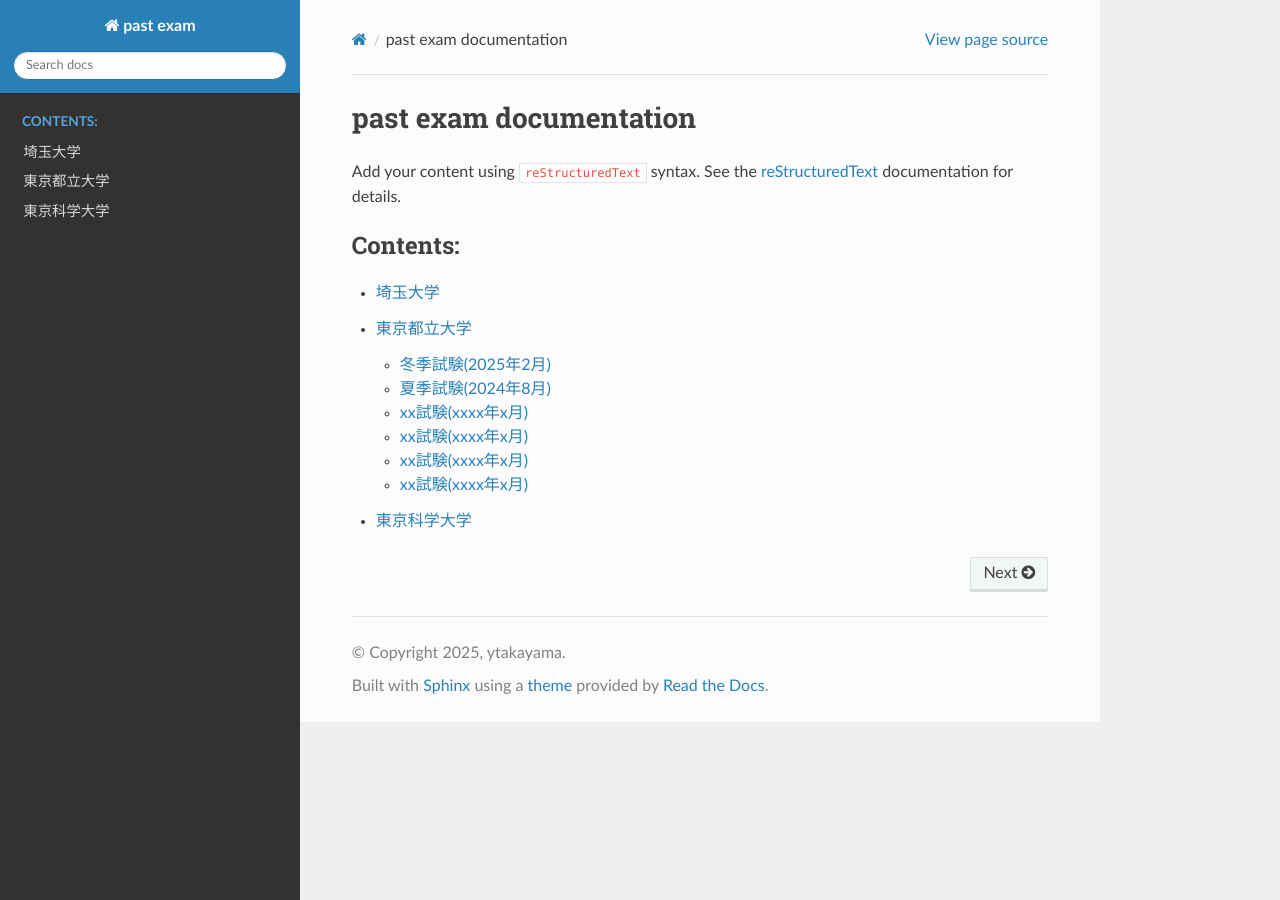
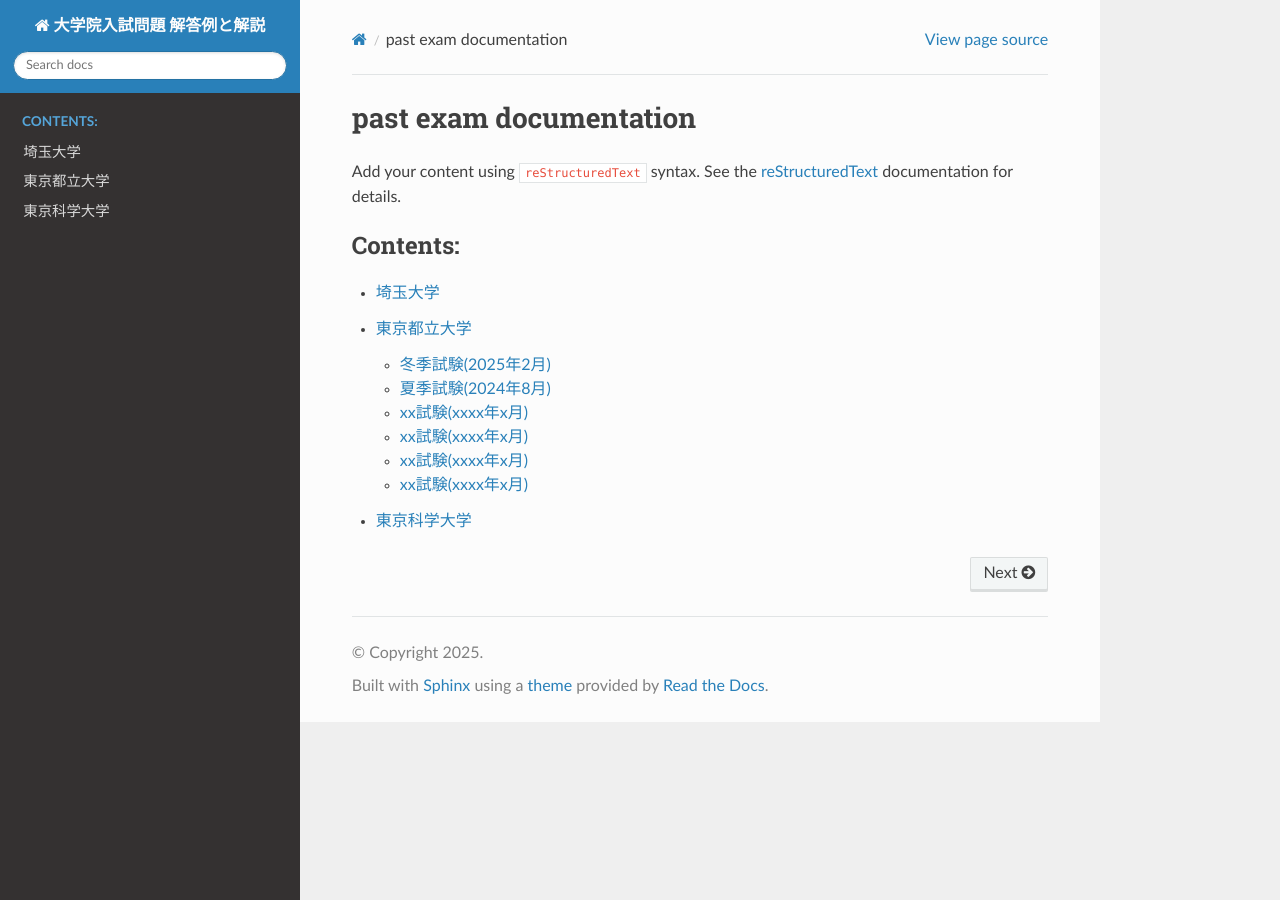
Before and after one commit to s13rp041/exercise, a Sphinx documentation site: the page built from docs/source/index.rst, in a window 1280 px wide. Built offline with Sphinx 7.4.7 and the Read the Docs theme 3.1.0, drawn with Linux system fonts in a browser that asks for light colours.

Commit message:
プロジェクト情報を更新

```diff
--- a/docs/source/conf.py
+++ b/docs/source/conf.py
@@ -6,9 +6,9 @@
 # -- Project information -----------------------------------------------------
 # https://www.sphinx-doc.org/en/master/usage/configuration.html#project-information
 
-project = 'past exam'
-copyright = '2025, ytakayama'
-author = 'ytakayama'
+project = '大学院入試問題 解答例と解説'
+copyright = '2025'
+author = ''
 
 # -- General configuration ---------------------------------------------------
 # https://www.sphinx-doc.org/en/master/usage/configuration.html#general-configuration
```
